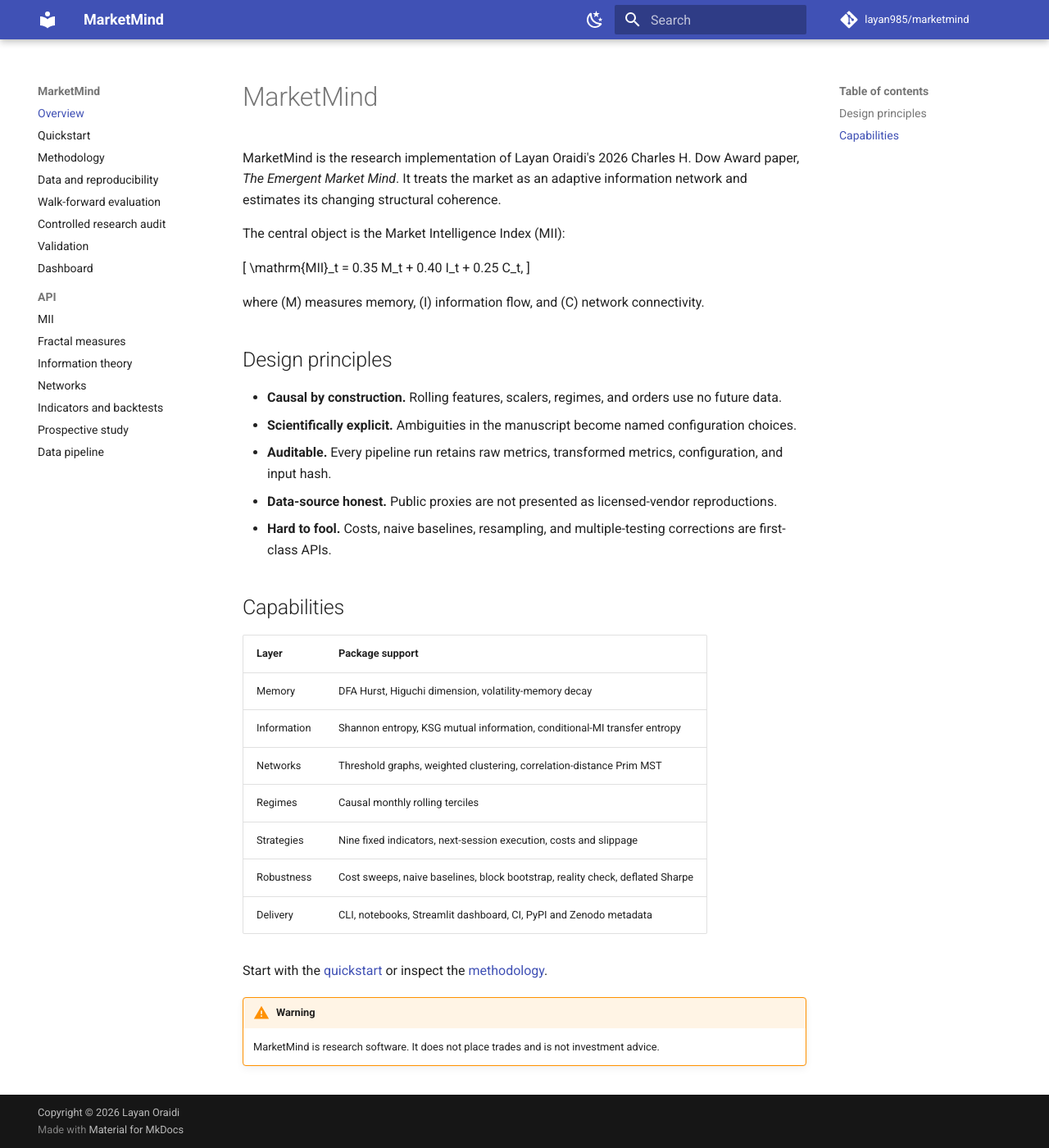
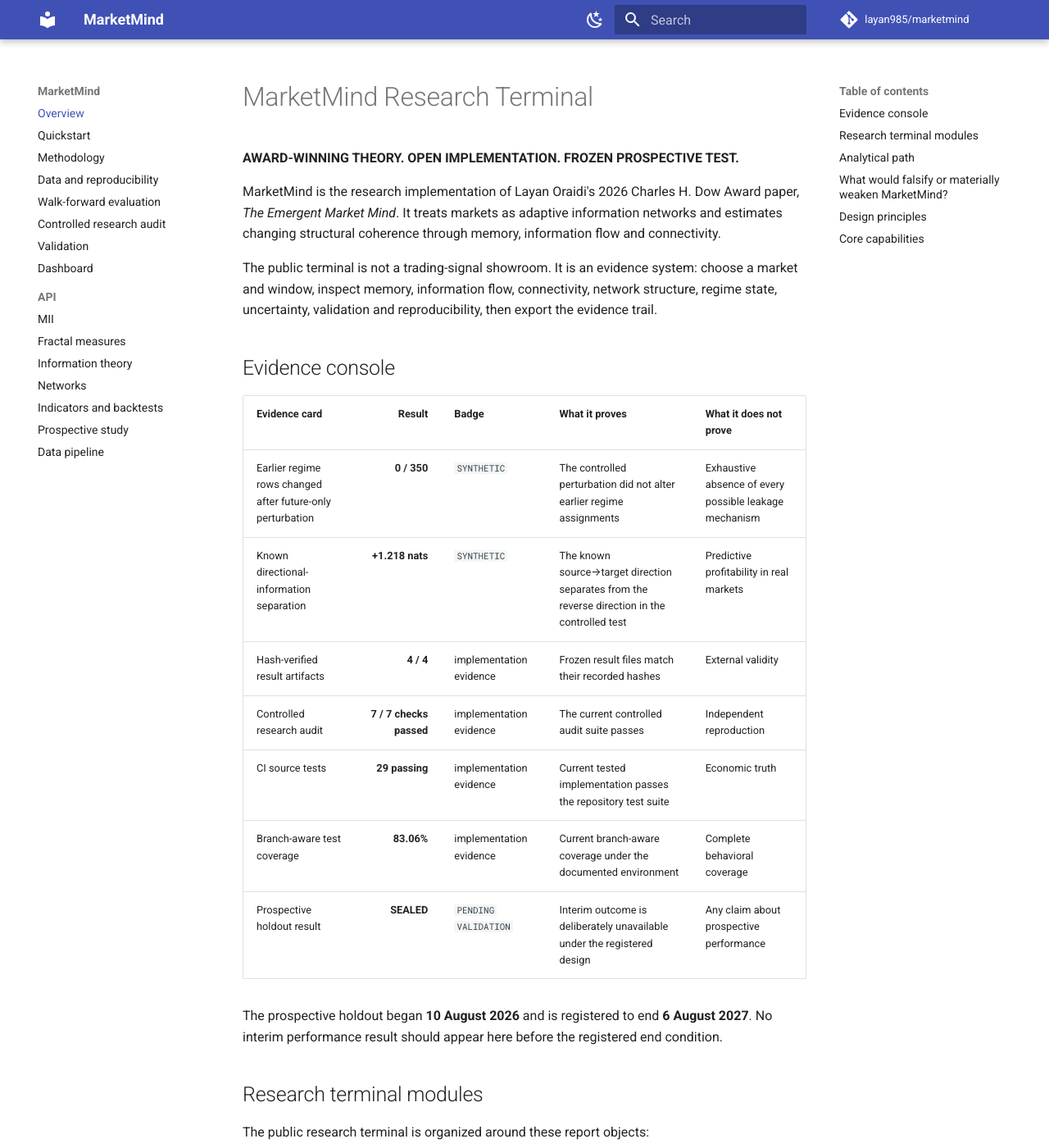
Before and after one commit to layan985/marketmind, an MkDocs documentation site: the page built from docs/index.md, in a window 1280 px wide and 1400 px high. Shown: the whole window at 82% size. Built offline with MkDocs 1.6.1 and Material for MkDocs 9.7.7, drawn with Linux system fonts in a browser that asks for light colours; comment, search, counter and statistics services are not loaded; some of the changed text lies outside the part shown.

Commit message:
Turn MarketMind docs home into evidence-first research terminal

```diff
--- a/docs/index.md
+++ b/docs/index.md
@@ -1,26 +1,75 @@
-# MarketMind
+# MarketMind Research Terminal
 
-MarketMind is the research implementation of Layan Oraidi's 2026 Charles H. Dow Award
-paper, *The Emergent Market Mind*. It treats the market as an adaptive information
-network and estimates its changing structural coherence.
+**AWARD-WINNING THEORY. OPEN IMPLEMENTATION. FROZEN PROSPECTIVE TEST.**
 
-The central object is the Market Intelligence Index (MII):
+MarketMind is the research implementation of Layan Oraidi's 2026 Charles H. Dow Award paper, *The Emergent Market Mind*. It treats markets as adaptive information networks and estimates changing structural coherence through memory, information flow and connectivity.
 
-\[
-\mathrm{MII}_t = 0.35 M_t + 0.40 I_t + 0.25 C_t,
-\]
+The public terminal is not a trading-signal showroom. It is an evidence system: choose a market and window, inspect memory, information flow, connectivity, network structure, regime state, uncertainty, validation and reproducibility, then export the evidence trail.
 
-where \(M\) measures memory, \(I\) information flow, and \(C\) network connectivity.
+## Evidence console
+
+| Evidence card | Result | Badge | What it proves | What it does **not** prove |
+| --- | ---: | --- | --- | --- |
+| Earlier regime rows changed after future-only perturbation | **0 / 350** | `SYNTHETIC` | The controlled perturbation did not alter earlier regime assignments | Exhaustive absence of every possible leakage mechanism |
+| Known directional-information separation | **+1.218 nats** | `SYNTHETIC` | The known source→target direction separates from the reverse direction in the controlled test | Predictive profitability in real markets |
+| Hash-verified result artifacts | **4 / 4** | implementation evidence | Frozen result files match their recorded hashes | External validity |
+| Controlled research audit | **7 / 7 checks passed** | implementation evidence | The current controlled audit suite passes | Independent reproduction |
+| CI source tests | **29 passing** | implementation evidence | Current tested implementation passes the repository test suite | Economic truth |
+| Branch-aware test coverage | **83.06%** | implementation evidence | Current branch-aware coverage under the documented environment | Complete behavioral coverage |
+| Prospective holdout result | **SEALED** | `PENDING VALIDATION` | Interim outcome is deliberately unavailable under the registered design | Any claim about prospective performance |
+
+The prospective holdout began **10 August 2026** and is registered to end **6 August 2027**. No interim performance result should appear here before the registered end condition.
+
+## Research terminal modules
+
+The public research terminal is organized around these report objects:
+
+- **Market Regime Report** — regime state, persistence, transition context and uncertainty.
+- **Memory Diagnostics** — DFA Hurst, Higuchi dimension and volatility-memory decay.
+- **Information Flow Report** — entropy, mutual information and directional transfer-entropy diagnostics.
+- **Connectivity Report** — coherence/connectivity measures and their stability.
+- **Network Structure Report** — threshold networks, weighted clustering and MST structure.
+- **Regime Transition Report** — transition timing, persistence and boundary sensitivity.
+- **Signal-Family Diagnostics** — pre-specified indicator-family behavior by regime.
+- **Walk-Forward Validation Report** — next-session execution, train/test separation and rolling evaluation.
+- **Transaction-Cost Stress Test** — cost/slippage sweeps and break-even sensitivity.
+- **Benchmark Comparison** — naive and pre-specified baselines.
+- **Perturbation Audit** — future-only perturbations and earlier-output invariance.
+- **Data Leakage Audit** — feature timing, scaler timing, regime timing and artifact checks.
+- **Timing Audit** — same-session versus next-session execution contract.
+- **Prospective Validation Status** — preregistration, frozen configuration, start/end dates and sealed-result status.
+- **Replication Status** — outside reruns only; internal reruns do not count.
+- **Research Use Registry** — documented outside research uses only.
+
+## Analytical path
+
+**choose market → choose window → memory → information flow → connectivity → network → regime → uncertainty → diagnostics → validation → export report**
+
+Every chart should expose **SOURCE / N / WINDOW / FILTER / STATUS / LIMITATION / DOWNLOAD DATA**. Public proxies are labeled as public proxies; controlled synthetic tests are not marketed as real-market results; and the prospective holdout remains visibly sealed.
+
+## What would falsify or materially weaken MarketMind?
+
+A serious falsification standard is part of the product. Evidence would weaken the implementation or theory if, for example:
+
+1. a clean rerun cannot reproduce a frozen controlled result under the documented configuration;
+2. future-only perturbations alter earlier features, regimes or confirmatory positions in a way not permitted by the study contract;
+3. known-direction information-flow tests fail to recover the disclosed direction under pre-specified conditions;
+4. benchmark or cost-stress results eliminate any claimed incremental value under the exact comparison contract;
+5. prospective results fail the registered evaluation criteria once the holdout is legitimately opened;
+6. an independent reproduction identifies a material methodological or implementation error.
+
+A failed test is not hidden; it becomes part of the release record.
 
 ## Design principles
 
-- **Causal by construction.** Rolling features, scalers, regimes, and orders use no future data.
-- **Scientifically explicit.** Ambiguities in the manuscript become named configuration choices.
-- **Auditable.** Every pipeline run retains raw metrics, transformed metrics, configuration, and input hash.
+- **Causal by construction.** Rolling features, scalers, regimes and orders use no future data.
+- **Scientifically explicit.** Ambiguities become named configuration choices.
+- **Auditable.** Pipeline runs retain metrics, configuration and input/artifact hashes.
 - **Data-source honest.** Public proxies are not presented as licensed-vendor reproductions.
-- **Hard to fool.** Costs, naive baselines, resampling, and multiple-testing corrections are first-class APIs.
+- **Hard to fool.** Costs, naive baselines, resampling and multiple-testing corrections are first-class APIs.
+- **Validation-aware.** Controlled implementation evidence, external review, independent reproduction and prospective evidence are kept distinct.
 
-## Capabilities
+## Core capabilities
 
 | Layer | Package support |
 | --- | --- |
@@ -32,7 +81,7 @@ where \(M\) measures memory, \(I\) information flow, and \(C\) network connectiv
 | Robustness | Cost sweeps, naive baselines, block bootstrap, reality check, deflated Sharpe |
 | Delivery | CLI, notebooks, Streamlit dashboard, CI, PyPI and Zenodo metadata |
 
-Start with the [quickstart](quickstart.md) or inspect the [methodology](methodology.md).
+Start with the [quickstart](quickstart.md), inspect the [methodology](methodology.md), read the [controlled research audit](research-audit.md), then inspect [validation](validation.md) and the [dashboard](dashboard.md).
 
 !!! warning
     MarketMind is research software. It does not place trades and is not investment advice.
```
